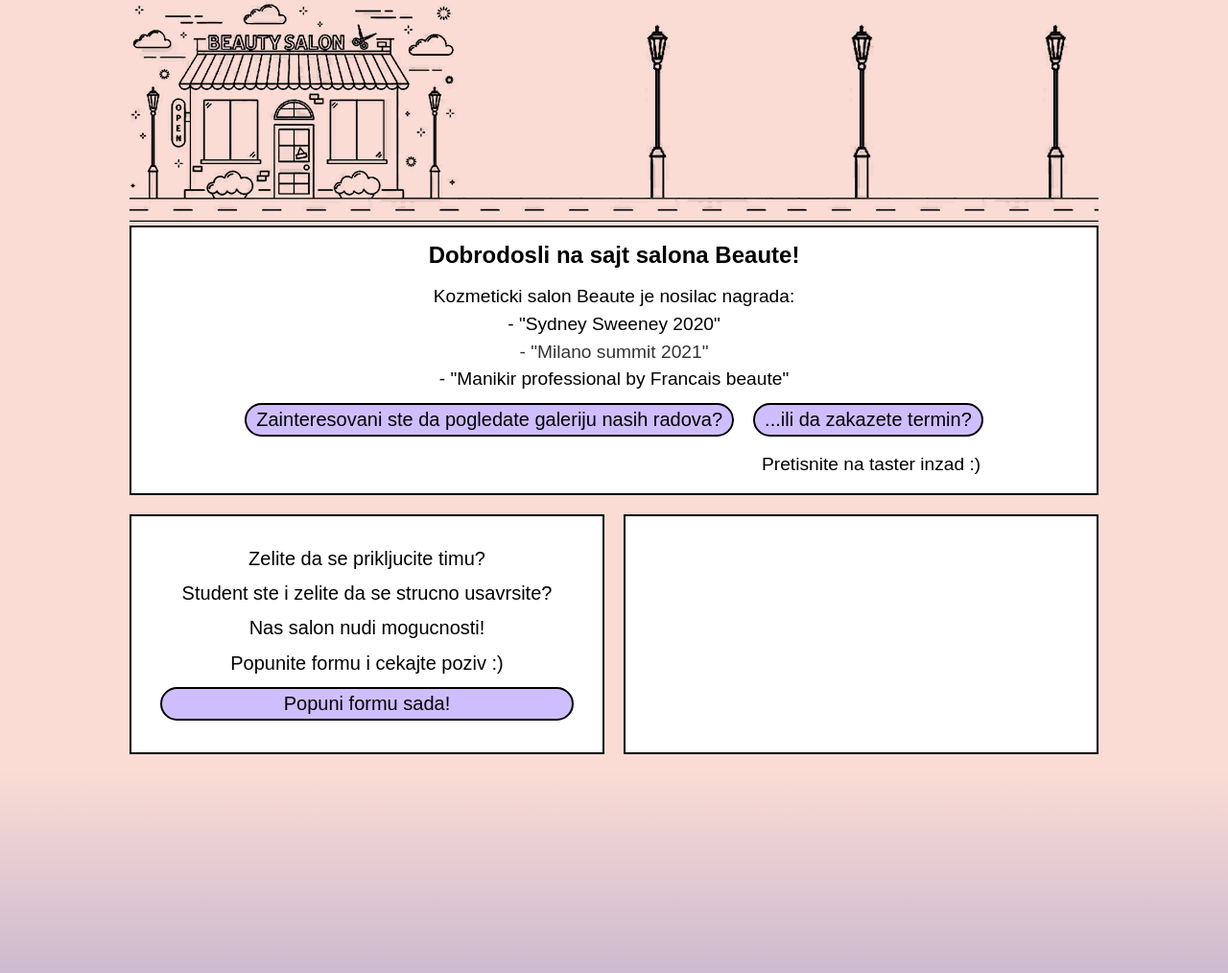
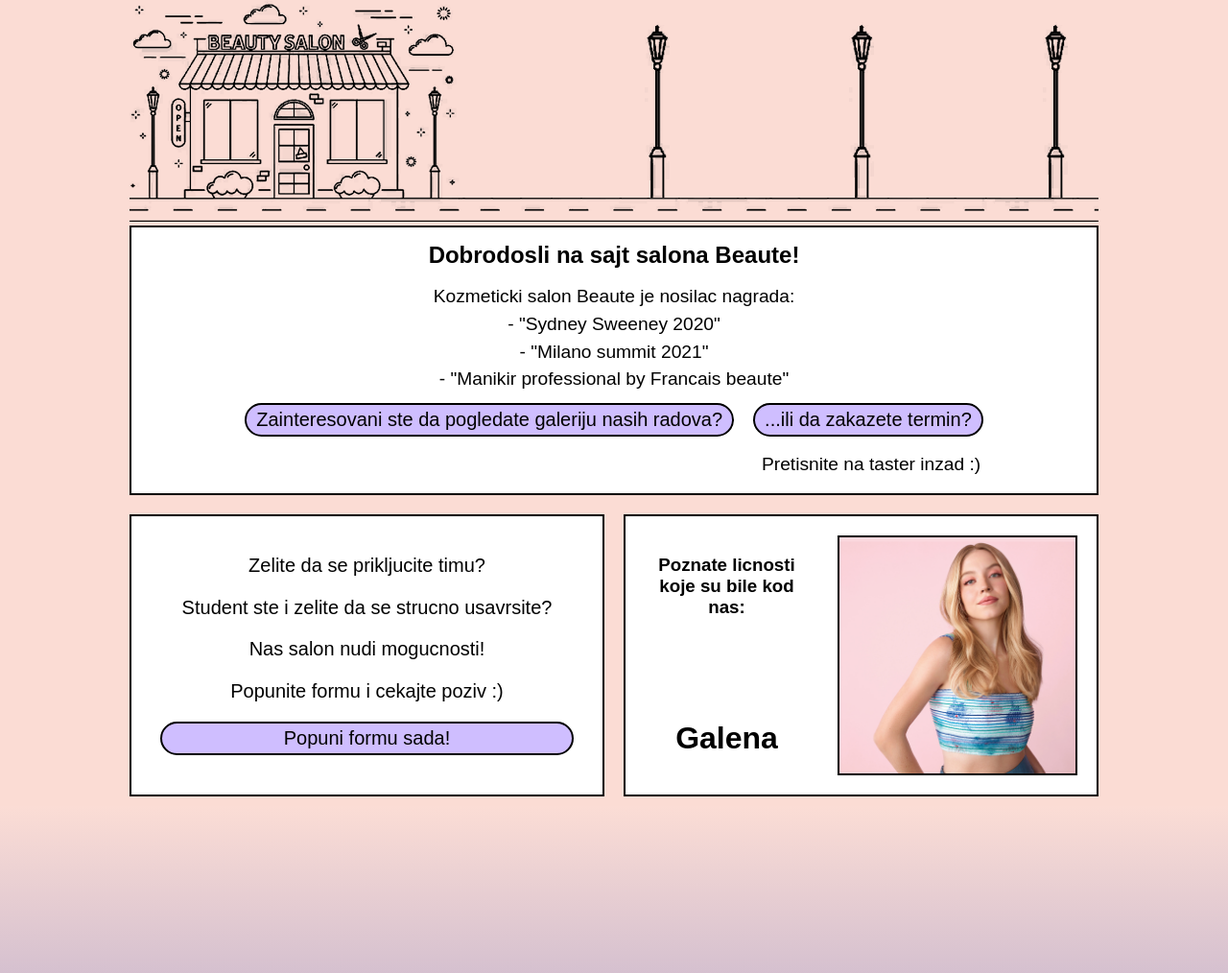
Before and after one commit to Panke2000/uwp-projekat, a plain HTML site: page index.html in a window 1280 px wide. Shown: the part 70-1084 px from the top of the page at 96% size. Drawn offline with Linux system fonts and the light colour scheme.

Commit message:
finished homepage

```diff
--- a/Script&Style/index.js
+++ b/Script&Style/index.js
@@ -6,11 +6,17 @@ let nagrada2 = document.getElementById('nagrada-2');
 let nagrada3 = document.getElementById('nagrada-3');
 let last = 1;
 
-console.log(nagrada1);
+let slika = document.getElementById('slika');
+let slikaSRC = document.getElementById('slika').attributes[1];
+let ime = document.getElementById('ime');
+let lastImage = 1;
+
+console.log(slikaSRC);
 
 setInterval(function() {
   switch (last) {
     case 1:
+
       fadeOut(nagrada1, function() {
         if (nagrada1.innerHTML === '- "Najbolji kozmeticki salon na teritoriji juzne Srbije" ') {
           nagrada1.innerHTML = '- "Sydney Sweeney 2020"';
@@ -19,9 +25,12 @@ setInterval(function() {
         }
         fadeIn(nagrada1);
       });
+
       last = 2;
       break;
+
     case 2:
+
       fadeOut(nagrada2, function() {
         if (nagrada2.innerHTML === '- "Profesionalno osoblje" za tri uzastopne godine ') {
           nagrada2.innerHTML = '- "Milano summit 2021"';
@@ -30,9 +39,12 @@ setInterval(function() {
         }
         fadeIn(nagrada2);
       });
+
       last = 3;
       break;
+
     case 3:
+
       fadeOut(nagrada3, function() {
         if (nagrada3.innerHTML === '- "Manikir professional by Francais beaute"') {
           nagrada3.innerHTML = '- "Beauty salon Awards 2022"';
@@ -41,10 +53,43 @@ setInterval(function() {
         }
         fadeIn(nagrada3);
       });
+
       last = 1;
       break;
   }
 }, 2000);
+
+setInterval(function() {
+  switch (lastImage) {
+    case 1:
+      fadeOut(slika, function() {
+        slikaSRC.textContent = 'Materijal/galena.jpg';
+        ime.innerHTML = 'Galena';
+        fadeIn(slika);
+      });
+
+      lastImage = 2;
+    break;
+    case 2:
+      fadeOut(slika, function() {
+        slikaSRC.textContent = 'Materijal/jennifer-aniston.jpg';
+        ime.innerHTML = 'Jennifer Aniston';
+        fadeIn(slika);
+      });
+
+      lastImage = 3;
+    break;
+    case 3:
+      fadeOut(slika, function() {
+        slikaSRC.textContent = 'Materijal/sydney-sweeney.jpg';
+        ime.innerHTML = 'Sydney Sweeney';
+        fadeIn(slika);
+      });
+
+      lastImage = 1;
+    break;
+  }
+}, 4000);
 
 function fadeOut(element, callback) {
   let opacity = 1;
--- a/Script&Style/style.css
+++ b/Script&Style/style.css
@@ -207,6 +207,23 @@ header{
 
 #index-cont-2 p {
     font-size: 1.25em;
+}
+
+#index-cont-3 {
+    flex-direction: row;
+}
+
+#index-cont-3 div {
+    display: inherit;
+    flex-direction: column;
+    justify-content: space-between;
+    padding: 20px 10px;
+    padding-right: 40px;
+}
+
+#index-cont-3 img {
+    width: 250px;
+    border: inherit;
 }
 
 /* cenovnik.html */
--- a/index.html
+++ b/index.html
@@ -54,7 +54,11 @@
                 <input type="button" onclick="window.open('https://www.google.com/forms/about/', '_blank');" value="Popuni formu sada!" />
             </div>
             <div id="index-cont-3" class="body-container">
-
+                <div>
+                    <h3>Poznate licnosti koje su bile kod nas:</h3>
+                    <h1 id="ime">Sydney Sweeney</h1>
+                </div>
+                <img id="slika" src="Materijal/sydney-sweeney.jpg" alt="">
             </div>
         </div>
     </div>
```
Also changed, not shown: Materijal/galena.jpg (added), Materijal/jennifer-aniston.jpg (added), Materijal/sydney-sweeney.jpg (added).
